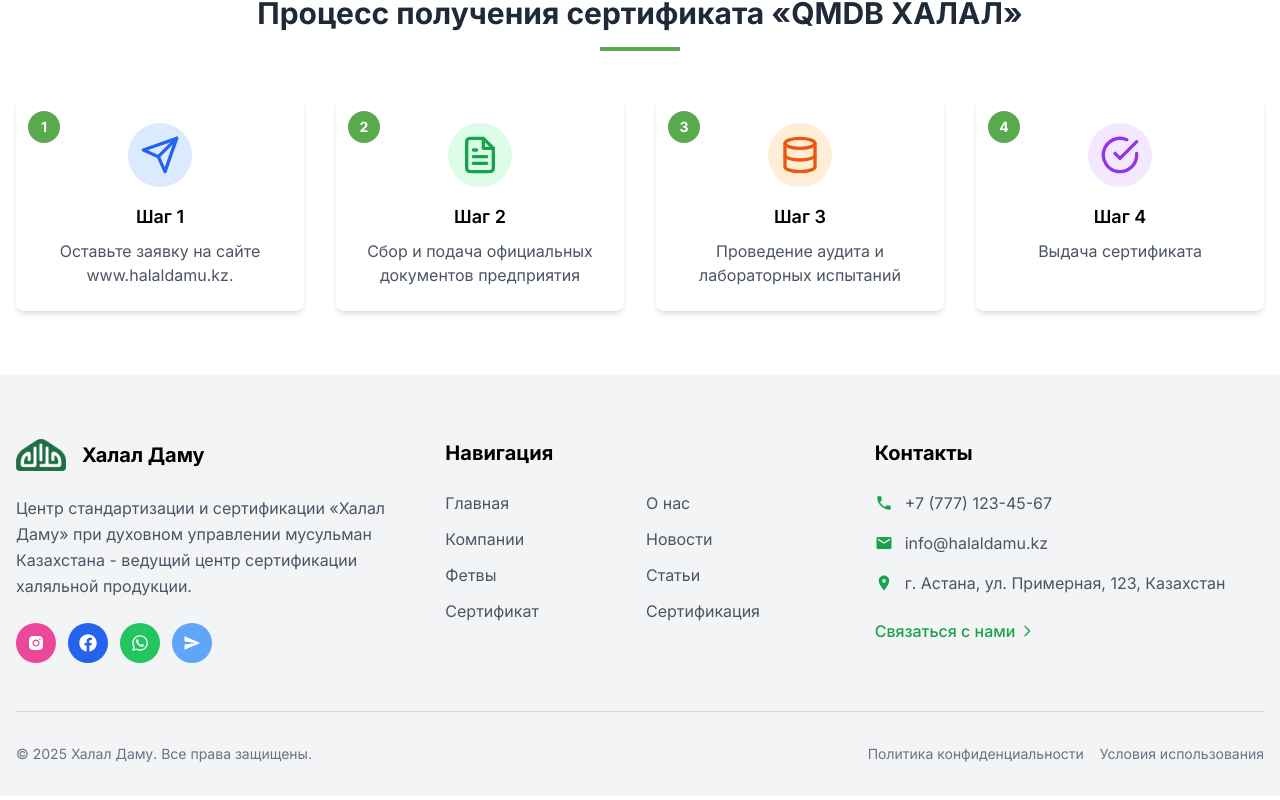
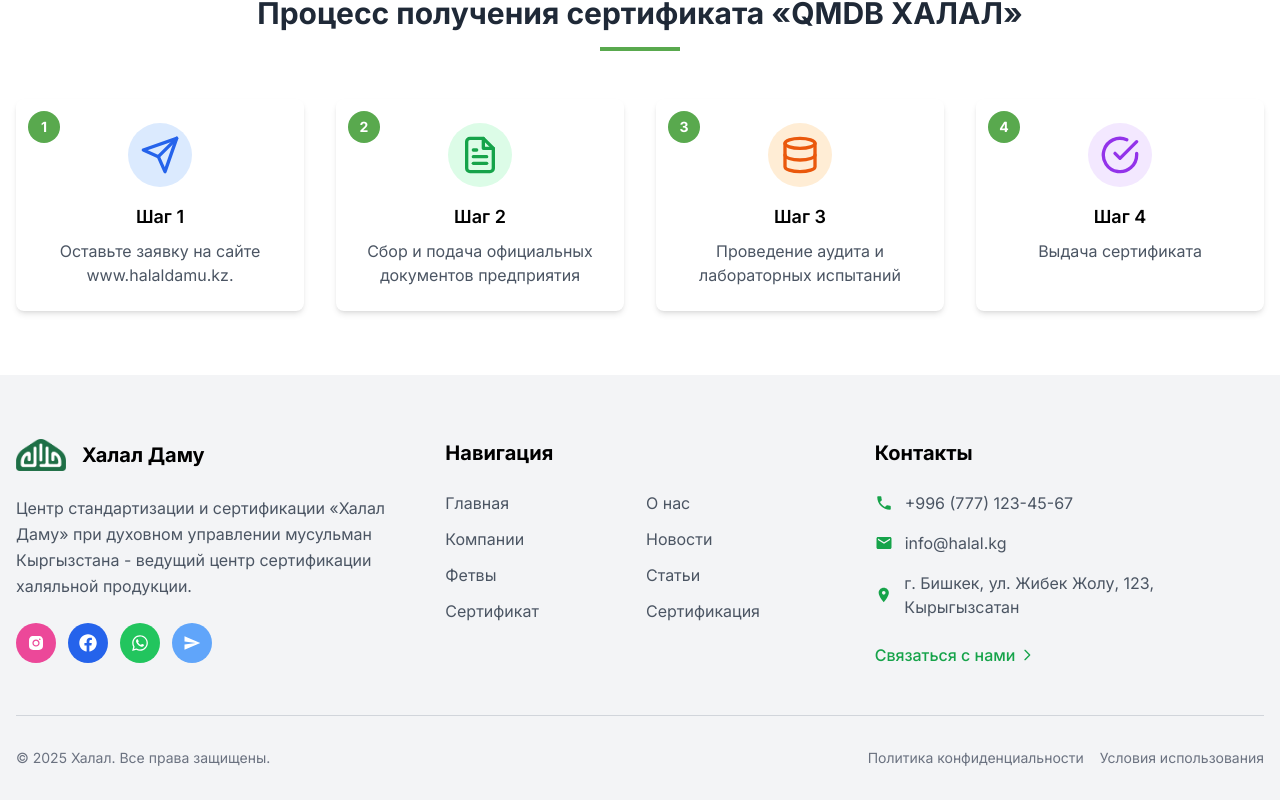
Before and after one commit to devalmazbek/halalKG, a Next.js app: page / in a window 1280 px wide. Shown: the part 2984-3784 px from the top of the page. Built offline with nearby package versions, Linux system fonts and the light colour scheme.

Commit message:
fix: text in footer component

```diff
--- a/src/components/Footer.tsx
+++ b/src/components/Footer.tsx
@@ -41,19 +41,19 @@
 const contactInfo: ContactInfo[] = [
   {
     icon: Phone,
-    content: "+7 (777) 123-45-67",
-    href: "tel:+77771234567",
+    content: "+996 (777) 123-45-67",
+    href: "tel:+996707070700",
     isLink: true,
   },
   {
     icon: Mail,
-    content: "info@halaldamu.kz",
+    content: "info@halal.kg",
     href: "mailto:info@halaldamu.kz",
     isLink: true,
   },
   {
     icon: Location,
-    content: "г. Астана, ул. Примерная, 123, Казахстан",
+    content: "г. Бишкек, ул. Жибек Жолу, 123, Кырыгызсатан",
   },
 ]
 
@@ -101,7 +101,7 @@
               <h3 className="font-bold text-xl">Халал Даму</h3>
             </div>
             <p className="text-gray-600 mb-6 leading-relaxed">
-              Центр стандартизации и сертификации «Халал Даму» при духовном управлении мусульман Казахстана - ведущий
+              Центр стандартизации и сертификации «Халал Даму» при духовном управлении мусульман Кыргызстана - ведущий
               центр сертификации халяльной продукции.
             </p>
             <div className="flex gap-3">
@@ -169,7 +169,7 @@
 
         <div className="border-t border-gray-300 mt-12 pt-8 text-center text-gray-500 text-sm">
           <div className="flex flex-col md:flex-row justify-between items-center">
-            <p>© {currentYear} Халал Даму. Все права защищены.</p>
+            <p>© {currentYear} Халал. Все права защищены.</p>
             <div className="flex gap-4 mt-4 md:mt-0">
               <Link href="/privacy" className="hover:text-green-600 transition-colors">
                 Политика конфиденциальности
```
